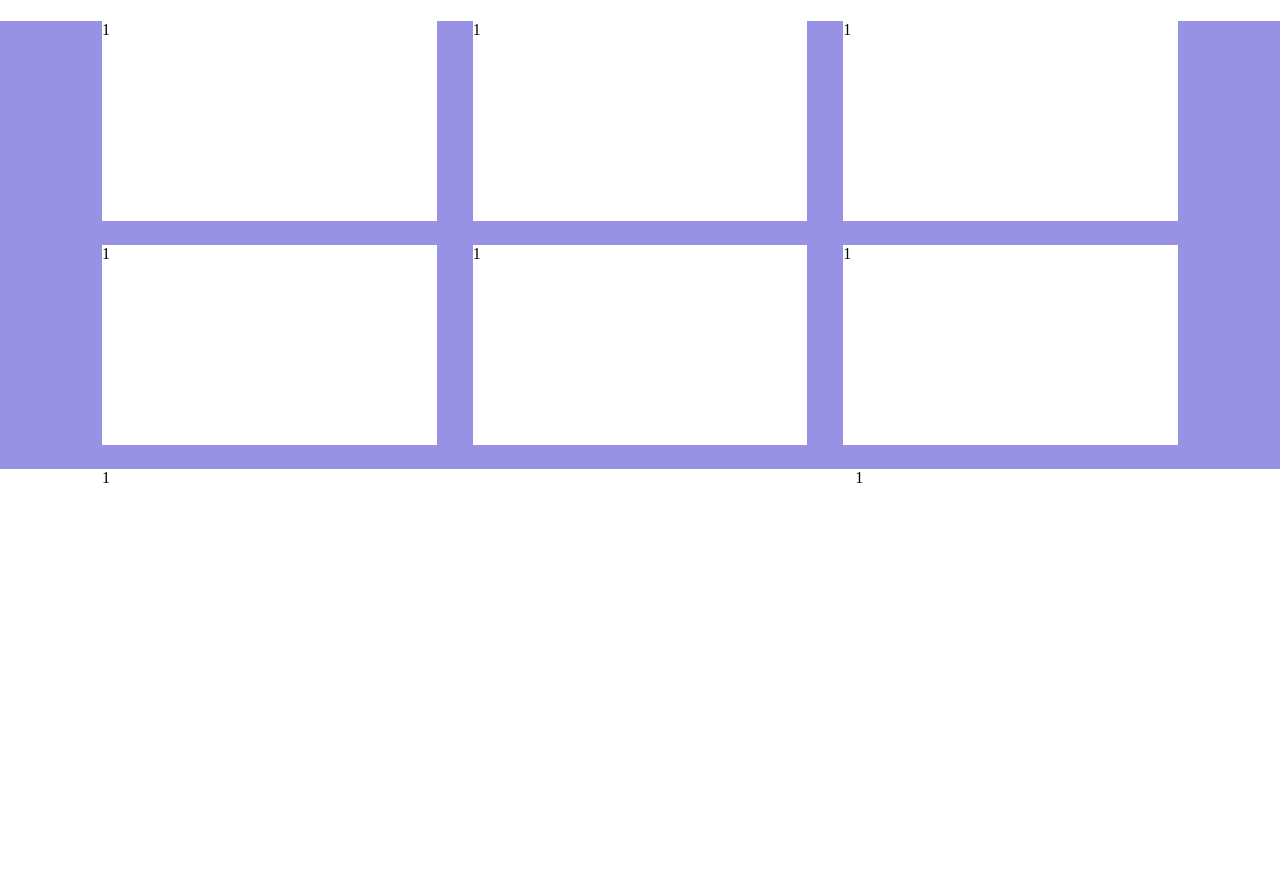
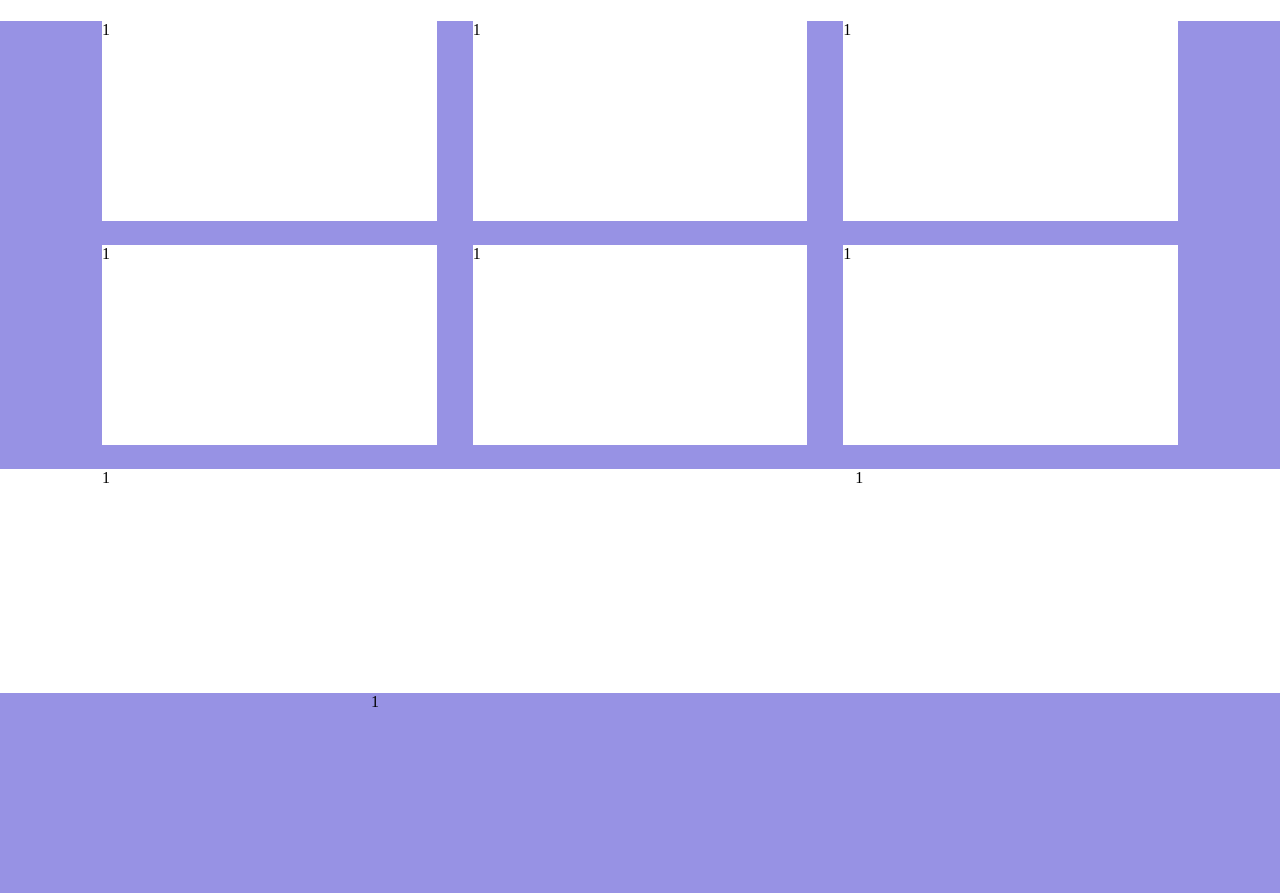
Before and after one commit to Mikel3010/htmlcss-responsive-layout, a plain HTML site: page index.html in a window 1280 px wide. Shown: the part 1565-2458 px from the top of the page. Before the commit the page ends 2258 px from the top, so only its background shows below. Drawn offline with Linux system fonts and the light colour scheme.

Commit message:
struttura about us main

```diff
--- a/css/style.css
+++ b/css/style.css
@@ -64,7 +64,16 @@ header li a{
 #benefits .col{
     background-color: white;
 }
+#get-started{
+    background-color: var(--first-color);
+}
+.prefooter{
+    width: 100%;
+}
 /* footer  */
+footer{
+    background-color: #333333;
+}
 
 /* media  */
 
@@ -83,6 +92,10 @@ header li a{
     }
     #about-us .col:last-child{
         width: 40%;
+    }
+    .prefooter{
+        width: 90%;
+        margin: 0 auto;
     }
 }
 
@@ -109,4 +122,8 @@ header li a{
     #about-us .col:last-child{
         width: 30%;
     }
+    .prefooter{
+        width: 50%;
+        margin: 0 auto;
+    }
 }
--- a/index.html
+++ b/index.html
@@ -117,7 +117,11 @@
             </div>
         </section>
         <section id="get-started">
-            <div class="container"></div>
+            <div class="container">
+                <div class="prefooter">
+                    <div class="col-debug">1</div>
+                </div>
+            </div>
         </section>
     </main>
     <!-- fine main  -->
```
